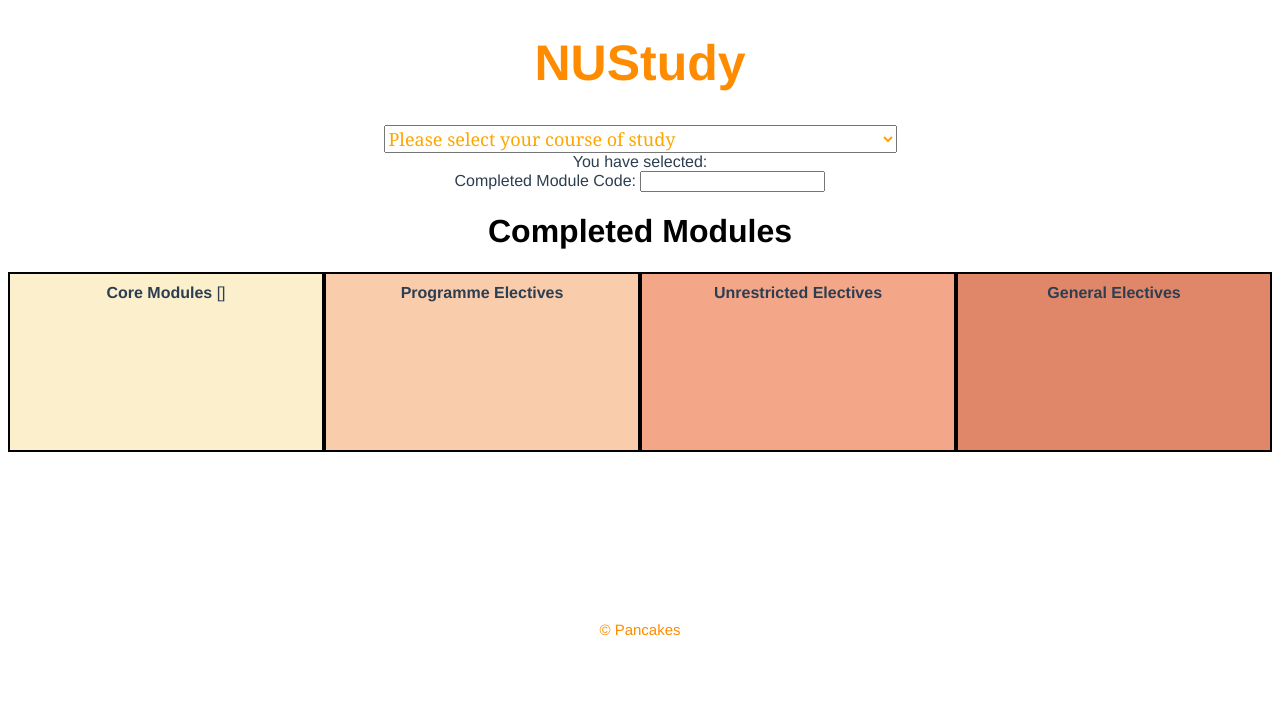
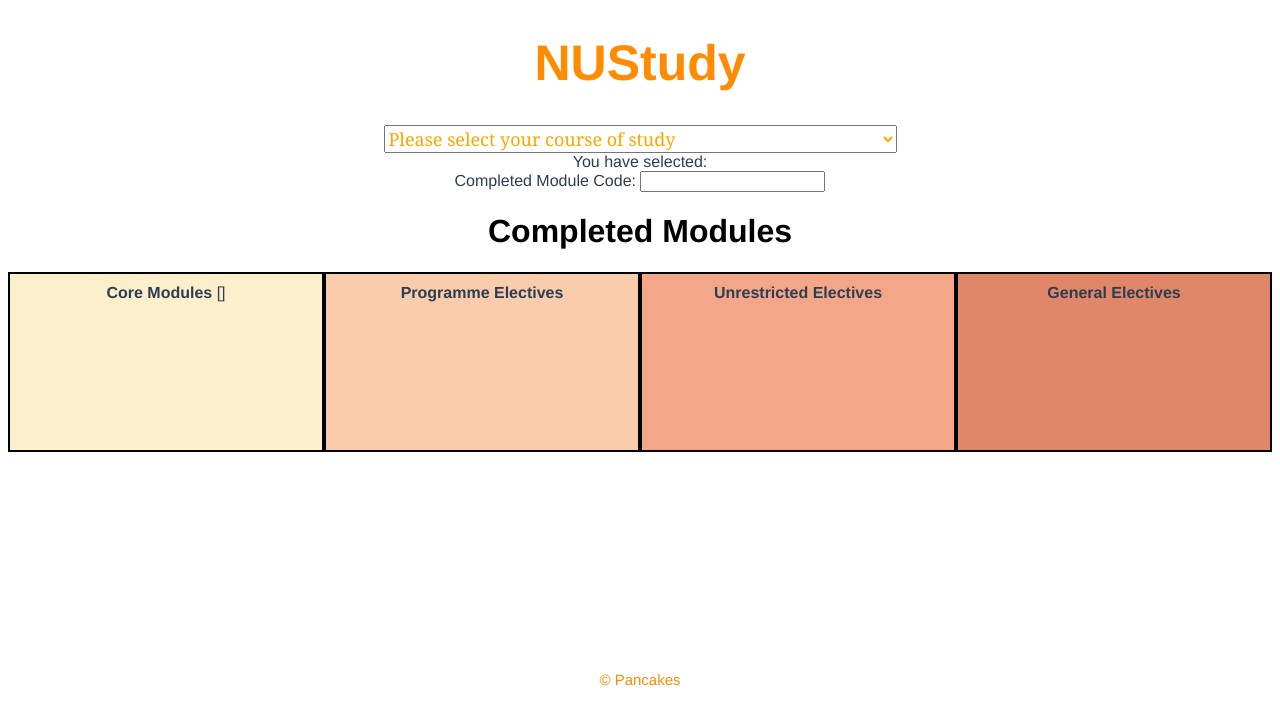
Before and after one commit to hongquan97/project_pancakes, a Vue app: page / in a window 1280 px wide. Shown: the top 724 px of the page. Built offline with nearby package versions, Linux system fonts and the light colour scheme.

Commit message:
Update Logo.vue

```diff
--- a/src/components/Logo.vue
+++ b/src/components/Logo.vue
@@ -21,7 +21,7 @@ export default {
 <!-- Add "scoped" attribute to limit CSS to this component only -->
 <style scoped>
 footer{
-    padding: 150px 0px 0px;
+    padding: 200px 0px 0px;
 }
 p{
     font-size: 15px;
```
